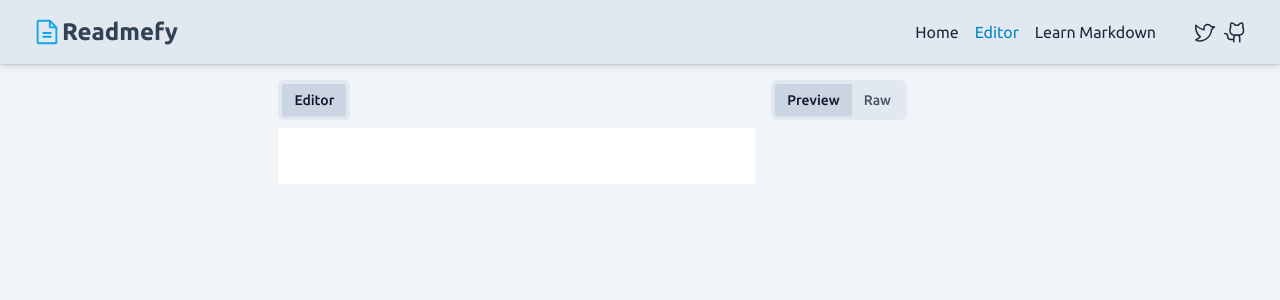
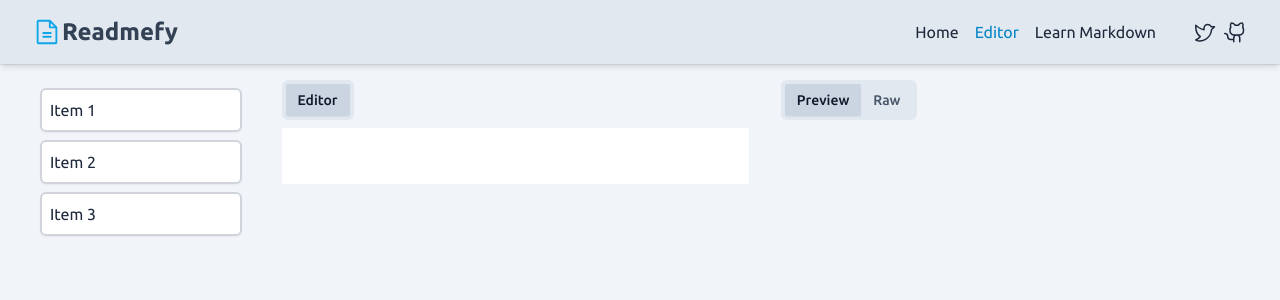
Before and after one commit to eoisaac/Readmefy, a React (Vite) app: page /editor in a window 1280 px wide. Shown: the top 300 px of the page. Built offline with nearby package versions, Linux system fonts and the light colour scheme.

Commit message:
feat: create draggable list

```diff
--- a/package.json
+++ b/package.json
@@ -36,6 +36,7 @@
         "@tailwindcss/typography": "^0.5.9",
         "@types/node": "^20.2.5",
         "@types/react": "^18.0.28",
+        "@types/react-beautiful-dnd": "^13.1.4",
         "@types/react-dom": "^18.0.11",
         "@types/react-syntax-highlighter": "^15.5.7",
         "@typescript-eslint/eslint-plugin": "^5.57.1",
--- a/src/components/TemplatesList.tsx
+++ b/src/components/TemplatesList.tsx
@@ -1,3 +1,61 @@
+import { useState } from 'react'
+import { DragDropContext, Draggable, Droppable } from 'react-beautiful-dnd'
+
+type Item = {
+  id: string
+  content: string
+}
+
+const initialItems: Item[] = [
+  { id: 'item-1', content: 'Item 1' },
+  { id: 'item-2', content: 'Item 2' },
+  { id: 'item-3', content: 'Item 3' },
+]
+
 export const TemplatesList = () => {
-  return <ul></ul>
+  const [items, setItems] = useState<Item[]>(initialItems)
+
+  const handleDragEnd = (result: any) => {
+    if (!result.destination) return
+
+    const updatedItems = [...items]
+    const [movedItem] = updatedItems.splice(result.source.index, 1)
+    updatedItems.splice(result.destination.index, 0, movedItem)
+
+    setItems(updatedItems)
+  }
+
+  return (
+    <DragDropContext onDragEnd={handleDragEnd}>
+      <Droppable droppableId="list">
+        {(provided) => (
+          <ul
+            {...provided.droppableProps}
+            ref={provided.innerRef}
+            style={{ listStyle: 'none' }}
+          >
+            {items.map((item, index) => (
+              <Draggable key={item.id} draggableId={item.id} index={index}>
+                {(provided) => (
+                  <li
+                    ref={provided.innerRef}
+                    {...provided.draggableProps}
+                    {...provided.dragHandleProps}
+                    className="m-2 cursor-move select-none rounded-md border-2
+                    border-gray-300 bg-white p-2 shadow-sm hover:bg-gray-50"
+                    style={{
+                      ...provided.draggableProps.style,
+                    }}
+                  >
+                    {item.content}
+                  </li>
+                )}
+              </Draggable>
+            ))}
+            {provided.placeholder}
+          </ul>
+        )}
+      </Droppable>
+    </DragDropContext>
+  )
 }
--- a/src/main.tsx
+++ b/src/main.tsx
@@ -1,9 +1,9 @@
-import React from 'react'
+// import { StrictMode } from 'react'
 import ReactDOM from 'react-dom/client'
 import { App } from './App.tsx'
 
 ReactDOM.createRoot(document.getElementById('root') as HTMLElement).render(
-  <React.StrictMode>
-    <App />
-  </React.StrictMode>,
+  // <StrictMode>
+  <App />,
+  // </StrictMode>,
 )
--- a/src/pages/Editor.tsx
+++ b/src/pages/Editor.tsx
@@ -1,10 +1,9 @@
-import { useState } from 'react'
-
 import { MarkdownEditor } from '@/components/MarkdownEditor'
 import { MarkdownPreview } from '@/components/MarkdownPreview'
 import { Tabs, TabsContent, TabsList, TabsTrigger } from '@/components/Tabs'
 import { TemplatesList } from '@/components/TemplatesList'
 import { useIsMobile } from '@/hooks/useIsMobile'
+import { useState } from 'react'
 import ReactMarkdown from 'react-markdown'
 import remarkGfm from 'remark-gfm'
 
@@ -18,23 +17,19 @@ export const Editor = () => {
   }
 
   return (
-    <section
-      className="page row-span-3 grid grid-cols-1 gap-4 sm:row-span-1
-    sm:grid-cols-5"
-    >
-      <div className="col-span-1 sm:col-span-1">
-        <TemplatesList />
-      </div>
-
+    <section className="page">
       {isMobile ? (
-        <Tabs defaultValue="editor" className="col-span-1 row-span-2">
+        <Tabs defaultValue="editor">
           <TabsList>
+            <TabsTrigger value="templates">Templates</TabsTrigger>
             <TabsTrigger value="editor">Editor</TabsTrigger>
             <TabsTrigger value="preview">Preview</TabsTrigger>
             <TabsTrigger value="raw">Raw</TabsTrigger>
           </TabsList>
           <TabsContent value="editor">
             <MarkdownEditor content={content} onChange={handleEditorChange} />
+          </TabsContent>
+
           <TabsContent value="preview">
             <ReactMarkdown
               className="prose prose-slate"
@@ -52,11 +47,16 @@ export const Editor = () => {
           <TabsContent value="raw">
             <MarkdownPreview content={content} raw />
           </TabsContent>
-          </TabsContent>
         </Tabs>
       ) : (
-        <>
-          <Tabs defaultValue="editor" className="col-span-1 sm:col-span-2">
+        <div
+          className="row-span-3 grid grid-cols-1 gap-4 md:row-span-1
+        md:grid-cols-5 md:gap-6 lg:gap-8"
+        >
+          <div className="col-span-1 md:col-span-1">
+            <TemplatesList />
+          </div>
+          <Tabs defaultValue="editor" className="col-span-1 md:col-span-2">
             <TabsList>
               <TabsTrigger value="editor">Editor</TabsTrigger>
             </TabsList>
@@ -66,7 +66,7 @@ export const Editor = () => {
             </TabsContent>
           </Tabs>
 
-          <Tabs defaultValue="preview" className="col-span-1sm:col-span-2">
+          <Tabs defaultValue="preview" className="col-span-1 md:col-span-2">
             <TabsList>
               <TabsTrigger value="preview">Preview</TabsTrigger>
               <TabsTrigger value="raw">Raw</TabsTrigger>
@@ -90,7 +90,7 @@ export const Editor = () => {
               <MarkdownPreview content={content} raw />
             </TabsContent>
           </Tabs>
-        </>
+        </div>
       )}
     </section>
   )
```
Also changed, not shown: 1 other file (tests, documents, lock files or other folders). Lines whose indentation alone changed are shown as unchanged.
